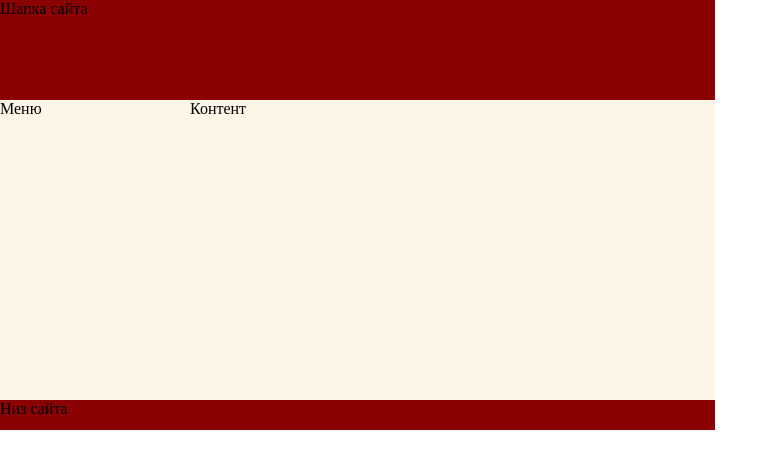
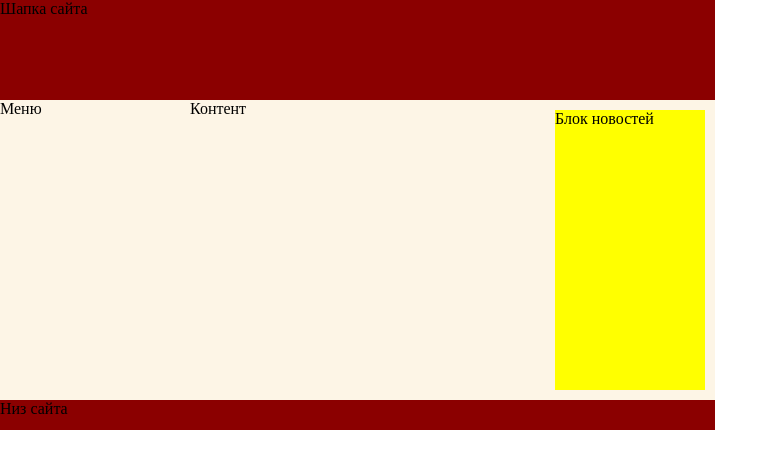
Before and after one commit to AlexandrLisowskiy/laboratory6, a plain HTML site: page index.html in a window 1280 px wide. Shown: the whole page, without its empty margins (0-778 px from the left). Drawn offline with Linux system fonts and the light colour scheme.

Commit message:
zadanie 14

```diff
--- a/index.html
+++ b/index.html
@@ -10,7 +10,9 @@
 <body>
     <div id="header">Шапка сайта</div>
     <div id="menu">Меню</div>
-    <div id="content">Контент</div>
+    <div id="content">Контент
+        <div id="news">Блок новостей</div>
+    </div>
     <div id="footer">Низ сайта</div>
 </body>
 </html>
--- a/style.css
+++ b/style.css
@@ -26,3 +26,12 @@
     width: 715px;
     height: 30px;
 }
+
+#news {
+    background: yellow;
+    width: 150px;
+    height: 280px;
+    position: absolute;
+    left: 365px;
+    top: 10px;
+}
```
